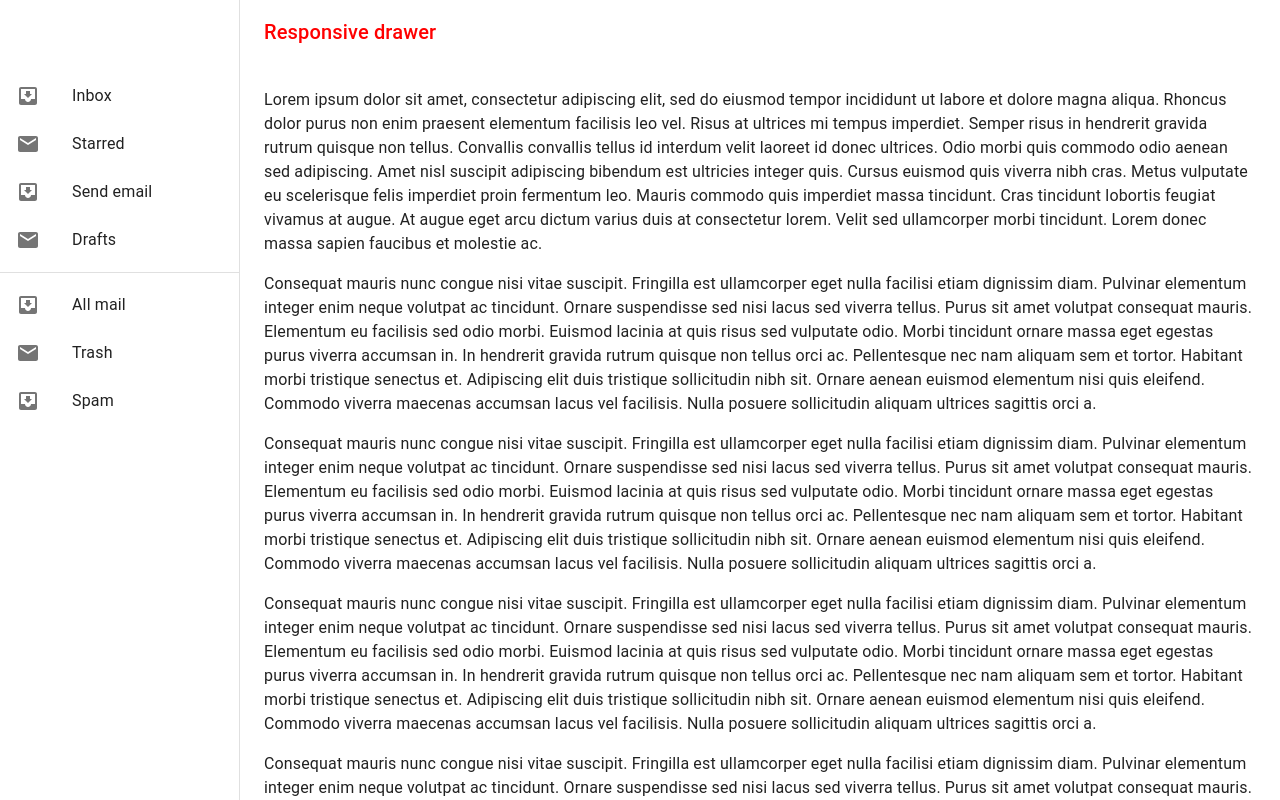
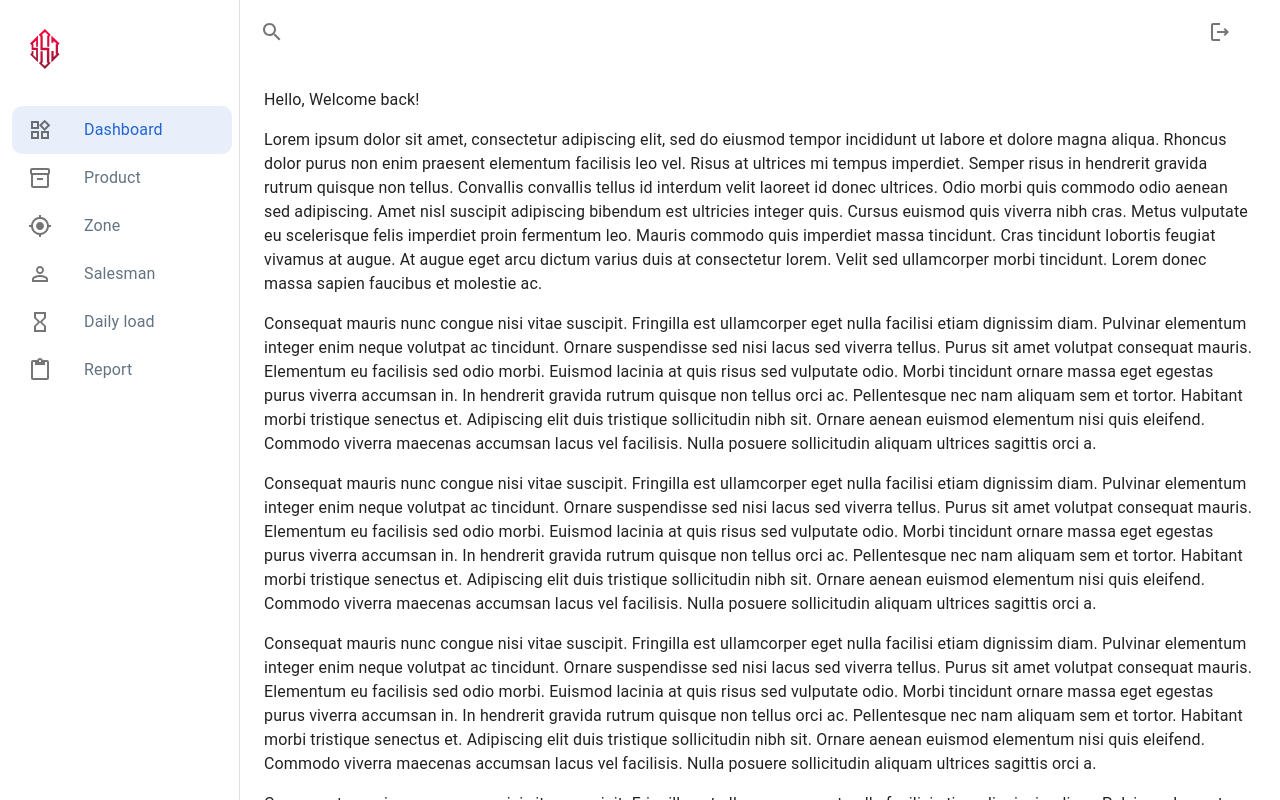
Before and after one commit to jisan538/-test--react-material, a React (Create React App) app: page / in a window 1280 px wide. Shown: the top 800 px of the page. Built offline with nearby package versions, Linux system fonts and the light colour scheme.

Commit message:
navbar and sidebar css

```diff
--- /dev/null
+++ b/src/Components/Navbar.js
@@ -0,0 +1,54 @@
+import { AppBar, Box, Container, IconButton, Toolbar } from "@mui/material";
+import MenuOpenRoundedIcon from "@mui/icons-material/MenuOpenRounded";
+import SearchOutlinedIcon from "@mui/icons-material/SearchOutlined";
+import LogoutOutlinedIcon from "@mui/icons-material/LogoutOutlined";
+const drawerWidth = 240;
+
+export default function Navbar({ handleDrawerToggle }) {
+    return (
+        <AppBar
+            position="fixed"
+            sx={{
+                width: { sm: `calc(100% - ${drawerWidth}px)` },
+                ml: { sm: `${drawerWidth}px` },
+            }}
+            style={{
+                backgroundColor: "rgba(255, 255, 255, 0.04)",
+                backdropFilter: "blur(8px)",
+                boxShadow: "none",
+            }}
+        >
+            <Toolbar>
+                <IconButton
+                    color="default"
+                    aria-label="open drawer"
+                    edge="start"
+                    onClick={handleDrawerToggle}
+                    sx={{ mr: 2, display: { sm: "none" } }}
+                >
+                    <MenuOpenRoundedIcon />
+                </IconButton>
+                <Box
+                    sx={{ display: "flex", justifyContent: "space-between",width: "100%" }}
+                >
+                    <IconButton
+                        color="default"
+                        aria-label="open drawer"
+                        edge="start"
+                        sx={{ mr: 2 }}
+                    >
+                        <SearchOutlinedIcon />
+                    </IconButton>
+                    <IconButton
+                        color="default"
+                        aria-label="open drawer"
+                        edge="start"
+                        sx={{ mr: 2 }}
+                    >
+                        <LogoutOutlinedIcon />
+                    </IconButton>
+                </Box>
+            </Toolbar>
+        </AppBar>
+    );
+}
--- /dev/null
+++ b/src/Components/Navconfig.json
@@ -0,0 +1,32 @@
+[
+    {
+        "id": 1,
+        "title": "Dashboard",
+        "link": "/"
+    },
+    {
+        "id": 2,
+        "title": "Product",
+        "link": "/"
+    },
+    {
+        "id": 3,
+        "title": "Zone",
+        "link": "/"
+    },
+    {
+        "id": 4,
+        "title": "Salesman",
+        "link": "/"
+    },
+    {
+        "id": 5,
+        "title": "Daily load",
+        "link": "/"
+    },
+    {
+        "id": 6,
+        "title": "Report",
+        "link": "/"
+    }
+]
--- a/src/Components/Sidebar.js
+++ b/src/Components/Sidebar.js
@@ -1,56 +1,66 @@
-import * as React from 'react';
-import {useState} from "react";
-import AppBar from '@mui/material/AppBar';
-import Box from '@mui/material/Box';
-import CssBaseline from '@mui/material/CssBaseline';
-import Divider from '@mui/material/Divider';
-import Drawer from '@mui/material/Drawer';
-import IconButton from '@mui/material/IconButton';
-import InboxIcon from '@mui/icons-material/MoveToInbox';
-import List from '@mui/material/List';
-import ListItem from '@mui/material/ListItem';
-import ListItemButton from '@mui/material/ListItemButton';
-import ListItemIcon from '@mui/material/ListItemIcon';
-import ListItemText from '@mui/material/ListItemText';
-import MailIcon from '@mui/icons-material/Mail';
-import MenuIcon from '@mui/icons-material/Menu';
-import Toolbar from '@mui/material/Toolbar';
-import Typography from '@mui/material/Typography';
-
+import * as React from "react";
+import { useState } from "react";
+import AppBar from "@mui/material/AppBar";
+import Box from "@mui/material/Box";
+import CssBaseline from "@mui/material/CssBaseline";
+import Drawer from "@mui/material/Drawer";
+import IconButton from "@mui/material/IconButton";
+import List from "@mui/material/List";
+import ListItem from "@mui/material/ListItem";
+import ListItemButton from "@mui/material/ListItemButton";
+import ListItemIcon from "@mui/material/ListItemIcon";
+import ListItemText from "@mui/material/ListItemText";
+import Toolbar from "@mui/material/Toolbar";
+import Typography from "@mui/material/Typography";
+import ReactLogo from "../Assets/Logo.svg";
+import MenuOpenRoundedIcon from "@mui/icons-material/MenuOpenRounded";
+import WidgetsOutlinedIcon from "@mui/icons-material/WidgetsOutlined";
+import Inventory2OutlinedIcon from '@mui/icons-material/Inventory2Outlined';
+import MyLocationOutlinedIcon from '@mui/icons-material/MyLocationOutlined';
+import PersonOutlineOutlinedIcon from '@mui/icons-material/PersonOutlineOutlined';
+import HourglassEmptyOutlinedIcon from '@mui/icons-material/HourglassEmptyOutlined';
+import ContentPasteOutlinedIcon from '@mui/icons-material/ContentPasteOutlined';
+import navData from "./Navconfig.json";
+import "./Style/Sidebar.css";
+import Navbar from "./Navbar";
 const drawerWidth = 240;
 
 function Sidebar(props) {
     const { window } = props;
     const [mobileOpen, setMobileOpen] = useState(false);
-
+    const [navItem, setNavItem] = useState(navData);
     const handleDrawerToggle = () => {
         setMobileOpen(!mobileOpen);
     };
 
     const drawer = (
         <div>
-      <Toolbar />
+            <Box sx={{ px: 2.5, py: 3, display: "inline-flex" }}>
+                {/* <Logo /> */}
+                <img src={ReactLogo} alt="React Logo" />
+            </Box>
             <List>
-        {['Inbox', 'Starred', 'Send email', 'Drafts'].map((text, index) => (
-          <ListItem key={text} disablePadding>
+                {navItem.map((item) => (
+                    <ListItem
+                        key={item.id}
+                        disablePadding
+                        className={`${item.id === 1 ? "active" : "regular"}`}
+                        sx={{ ml: 1.5 }}
+                    >
                         <ListItemButton>
-              <ListItemIcon>
-                {index % 2 === 0 ? <InboxIcon /> : <MailIcon />}
+                            <ListItemIcon
+                                className={`${
+                                    item.id === 1 ? "active-icon" : "icon"
+                                }`}
+                            >
+                                {item.id === 1 && <WidgetsOutlinedIcon />}
+                                {item.id === 2 && <Inventory2OutlinedIcon />}
+                                {item.id === 3 && <MyLocationOutlinedIcon />}
+                                {item.id === 4 && <PersonOutlineOutlinedIcon />}
+                                {item.id === 5 && <HourglassEmptyOutlinedIcon />}
+                                {item.id === 6 && <ContentPasteOutlinedIcon />}
                             </ListItemIcon>
-              <ListItemText primary={text} />
-            </ListItemButton>
-          </ListItem>
-        ))}
-      </List>
-      <Divider />
-      <List>
-        {['All mail', 'Trash', 'Spam'].map((text, index) => (
-          <ListItem key={text} disablePadding>
-            <ListItemButton>
-              <ListItemIcon>
-                {index % 2 === 0 ? <InboxIcon /> : <MailIcon />}
-              </ListItemIcon>
-              <ListItemText primary={text} />
+                            <ListItemText primary={item.title} />
                         </ListItemButton>
                     </ListItem>
                 ))}
@@ -58,38 +68,16 @@ function Sidebar(props) {
         </div>
     );
 
-  const container = window !== undefined ? () => window().document.body : undefined;
+    const container =
+        window !== undefined ? () => window().document.body : undefined;
 
     return (
-    <Box sx={{ display: 'flex'}}>
+        <Box sx={{ display: "flex" }}>
             <CssBaseline />
-      <AppBar
-        position="fixed"
-        sx={{
-          width: { sm: `calc(100% - ${drawerWidth}px)` },
-          ml: { sm: `${drawerWidth}px` },
-        }}
-        style={{backgroundColor: "rgba(255, 255, 255, 0.04)",
-            backdropFilter: "blur(8px)",boxShadow:"none",}}
-      >
-        <Toolbar>
-          <IconButton
-            color="inherit"
-            aria-label="open drawer"
-            edge="start"
-            onClick={handleDrawerToggle}
-            sx={{ mr: 2, display: { sm: 'none' } }}
-          >
-            <MenuIcon />
-          </IconButton>
-          <Typography variant="h6" noWrap component="div" style={{color:"red"}}>
-            Responsive drawer
-          </Typography>
-        </Toolbar>
-      </AppBar>
+            <Navbar handleDrawerToggle={handleDrawerToggle}/>
             <Box
                 component="nav"
-        sx={{ width: { sm: drawerWidth }, flexShrink: { sm: 0 }}}
+                sx={{ width: { sm: drawerWidth }, flexShrink: { sm: 0 } }}
                 aria-label="mailbox folders"
             >
                 {/* The implementation can be swapped with js to avoid SEO duplication of links. */}
@@ -102,10 +90,11 @@ function Sidebar(props) {
                         keepMounted: true, // Better open performance on mobile.
                     }}
                     sx={{
-            display: { xs: 'block', sm: 'none' },
-            '& .MuiDrawer-paper': { boxSizing: 'border-box', width: drawerWidth },
-            bgcolor: 'background.default',
-              borderRightStyle: 'dashed',
+                        display: { xs: "block", sm: "none" },
+                        "& .MuiDrawer-paper": {
+                            boxSizing: "border-box",
+                            width: drawerWidth,
+                        },
                     }}
                 >
                     {drawer}
@@ -113,9 +102,11 @@ function Sidebar(props) {
                 <Drawer
                     variant="permanent"
                     sx={{
-            display: { xs: 'none', sm: 'block' },
-            '& .MuiDrawer-paper': { boxSizing: 'border-box', width: drawerWidth },
-              borderRightStyle: 'dashed'
+                        display: { xs: "none", sm: "block" },
+                        "& .MuiDrawer-paper": {
+                            boxSizing: "border-box",
+                            width: drawerWidth,
+                        },
                     }}
                     open
                 >
@@ -126,5 +117,4 @@ function Sidebar(props) {
     );
 }
 
-
 export default Sidebar;
--- /dev/null
+++ b/src/Components/Style/Sidebar.css
@@ -0,0 +1,19 @@
+.active{
+    background: rgba(32, 101, 209, 0.1);
+    color: #2065D1;
+    width:100%;
+    max-width: 220px;
+    border-radius: 10px;
+}
+.regular{
+    color: #637381;
+    width:100%;
+    max-width: 220px;
+    border-radius: 10px;
+}
+.active-icon{
+    color: #2065D1;
+}
+.icon{
+    color: #637381;
+}
--- a/src/Pages/Dashboard.js
+++ b/src/Pages/Dashboard.js
@@ -17,6 +17,7 @@ export default function Dashboard() {
         }}
       >
         <Toolbar />
+        <Typography paragraph>Hello, Welcome back!</Typography>
         <Typography paragraph>
           Lorem ipsum dolor sit amet, consectetur adipiscing elit, sed do
           eiusmod tempor incididunt ut labore et dolore magna aliqua. Rhoncus
```
Also changed, not shown: src/Assets/Logo.svg (added). Lines whose indentation alone changed are shown as unchanged.
